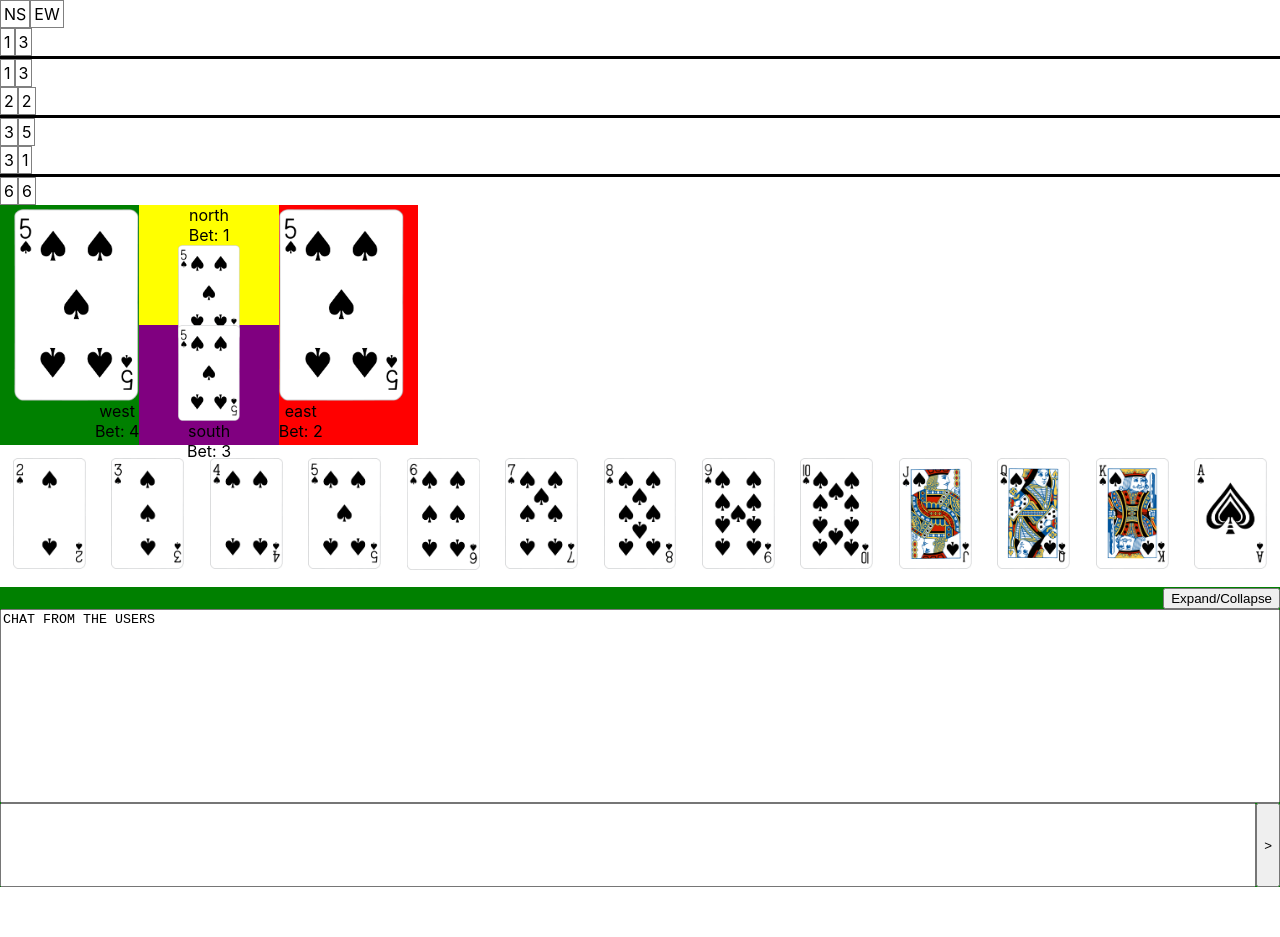
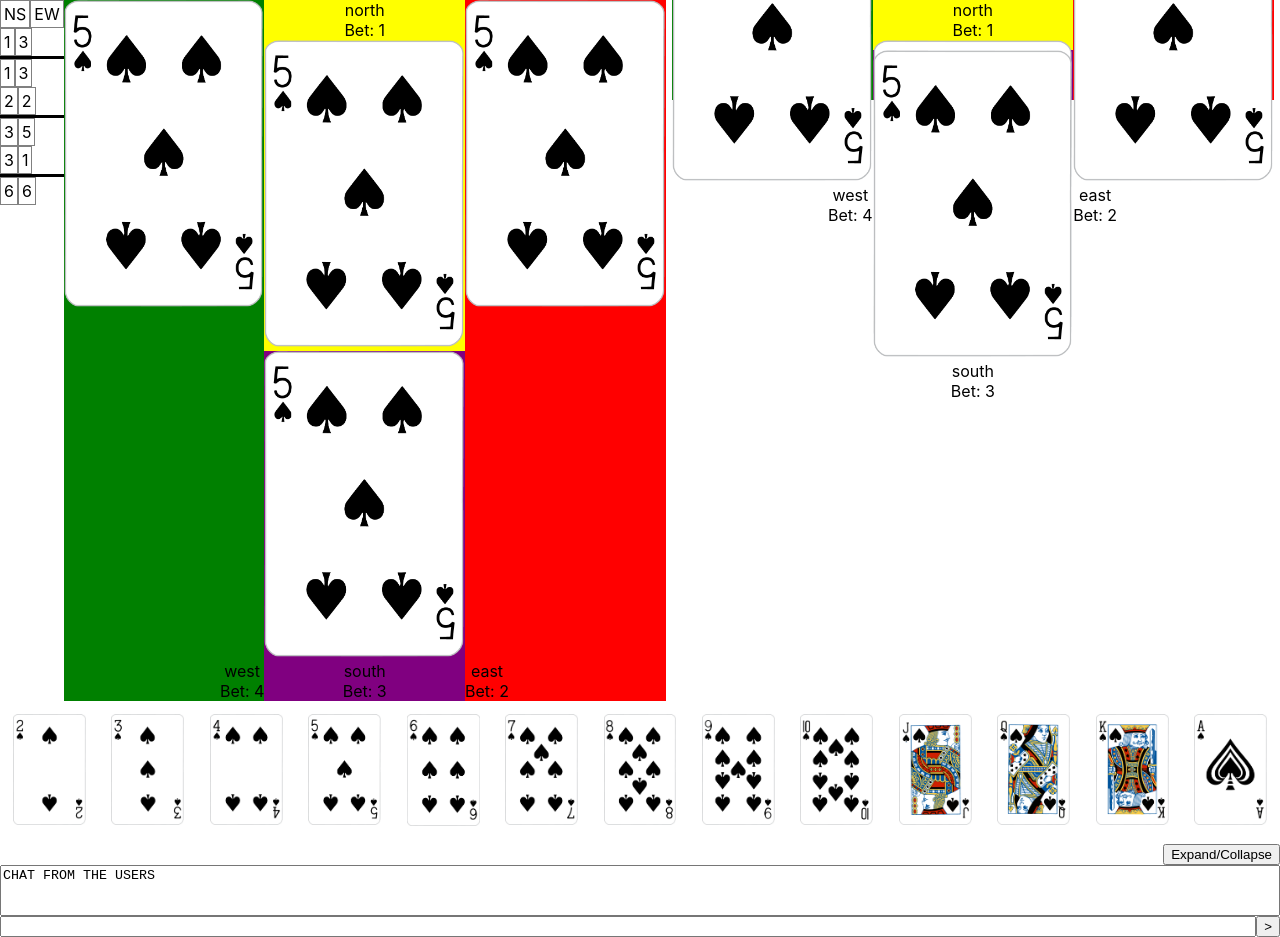
Before and after one commit to tommy-lettieri/spades-client, a React (Create React App) app: page / in a window 1280 px wide. Before the commit the page ends 887 px from the top, so only its background shows below. Built offline with nearby package versions, Linux system fonts and the light colour scheme.

Commit message:
Moved components around Added classes to root of components

```diff
--- a/src/App.css
+++ b/src/App.css
@@ -1,5 +1,5 @@
 /* TODO FIX */
-body {
+html,body {
   height: 100vh
 }
 
--- a/src/components/App.tsx
+++ b/src/components/App.tsx
@@ -29,10 +29,16 @@ class App extends React.Component<AppProps, AppState> {
 
   render() {
     return (
-      <div style={{ height: '100%' }}>
-        {/* <Login /> */}
-        {/* <Card card={new CardModel(2, Suit.SPADE)} /> */}
-        {/* {d.getCards().map((c:CardModel)=><Card style={{maxWidth: '100px'}}card={c} />)} */}
+      <div style={{
+        height: '100%',
+        display: 'flex',
+        flexDirection: 'column'
+        }}>
+        <div style={{
+          display: 'flex',
+          flexGrow: 5
+        }}
+        >
           <ScoreBoard scores={[
             {
               nsRoundScore: 1,
@@ -52,11 +58,12 @@ class App extends React.Component<AppProps, AppState> {
               nsCumulativeScore: 6,
               ewCumulativeScore: 6
             },
-        ]} />
+          ]} style={{
+            flexGrow: 1
+          }} />
           <Board
             style={{
-            width: '33%',
-            height: '30%',
+              flexGrow: 2,
             }}
             players={{
               north: {
@@ -77,11 +84,36 @@ class App extends React.Component<AppProps, AppState> {
               },
             }}
           />
+          <Board
+            style={{
+              flexGrow: 1,
+              height: '100px',
+            }}
+            players={{
+              north: {
+                name: 'north',
+                bet: '1'
+              },
+              east: {
+                name: 'east',
+                bet: '2'
+              },
+              south: {
+                name: 'south',
+                bet: '3'
+              },
+              west: {
+                name: 'west',
+                bet: '4'
+              },
+            }}
+          />
+        </div>
         <Hand cards={cards} />
         <Chat style={{
           height: '300px',
           width: '100%',
-          backgroundColor: 'green'
+          flexGrow: 1
         }} />
       </div>
     );
--- a/src/components/Board.tsx
+++ b/src/components/Board.tsx
@@ -30,9 +30,9 @@ type BoardProps = {
 
 function Board(props: BoardProps) {
     return (
-        <div style={{
+        <div className='board' style={{
             display: 'flex',
-            ...props.style
+            ...props.style,
         }}>
             <Player playedCard={playedCard} name={props.players.west.name || ''} bet={props.players.west.bet} style={{
                 width: '33%',
--- a/src/components/Card.tsx
+++ b/src/components/Card.tsx
@@ -26,7 +26,7 @@ let getImgUrl = (card: CardModel) => {
 }
 function Card(props: CardProps) {
     return (
-        <div style={{
+        <div className='card' style={{
             textAlign: 'center',
             ...props.style
         }}>
--- a/src/components/Player.tsx
+++ b/src/components/Player.tsx
@@ -22,7 +22,7 @@ function PlayerDetails(props: PlayerProps) {
 
 function Player(props: PlayerProps) {
     return (
-        <div style={{
+        <div className='player' style={{
             height: '30%',
             display: 'flex',
             flexDirection: 'column',
@@ -31,9 +31,9 @@ function Player(props: PlayerProps) {
         }}>
             {props.onTop && PlayerDetails(props)}
             <Card card={props.playedCard} style={{
-                height: '80%'
+                // height: '80%'
                 // TODO below didn't work
-                // flexGrow: 1
+                flexGrow: 1
             }} />
             {!props.onTop && PlayerDetails(props)}
         </div>
--- a/src/components/ScoreBoard.tsx
+++ b/src/components/ScoreBoard.tsx
@@ -8,7 +8,8 @@ type ScoreEntry = {
 }
 
 type ScoreBoardProps = {
-    scores: ScoreEntry[]
+    scores: ScoreEntry[],
+    style?: any
 }
 
 const cellBorderStyle = {
@@ -38,7 +39,7 @@ function RoundScore(score: ScoreEntry) {
 }
 function ScoreBoard(props: ScoreBoardProps) {
     return (
-        <div>
+        <div style={props.style}>
             <div>
                 <div style={{
                     display: 'flex',
```
Lines whose indentation alone changed are shown as unchanged.
